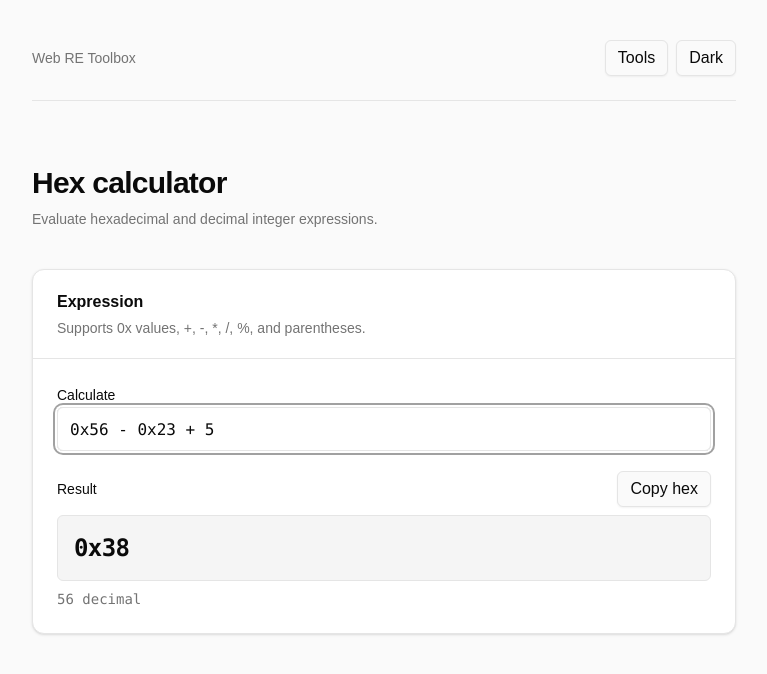
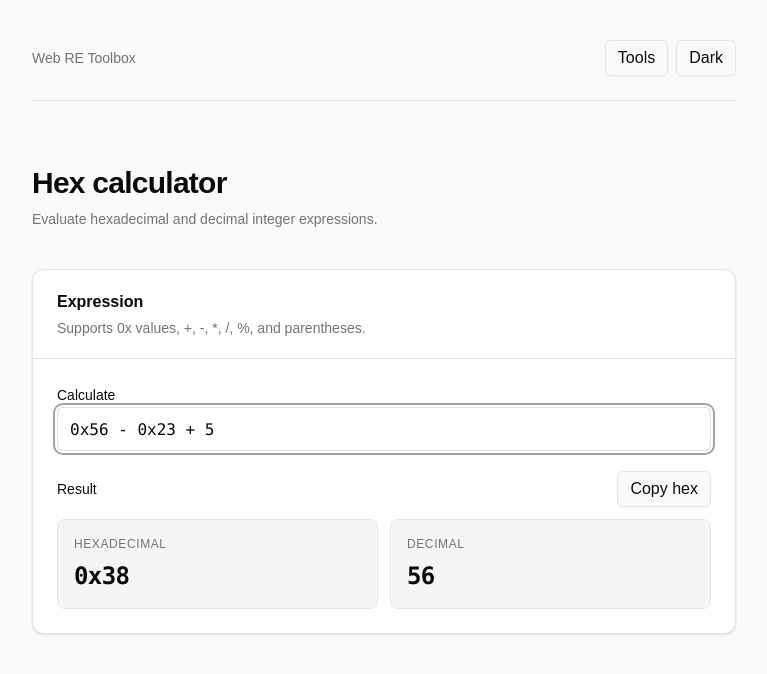
Before and after one commit to YonLiud/web-re-toolbox, a React (Vite) app: page /tools/hex-calculator in a window 1280 px wide. Shown: the top 674 px of the page, without its empty margins (256-1023 px from the left). Built offline with nearby package versions, Linux system fonts and the light colour scheme.

Commit message:
feat: split decimal and hex into seperate panels

```diff
--- a/src/tools/hex-calculator/index.tsx
+++ b/src/tools/hex-calculator/index.tsx
@@ -122,17 +122,30 @@ export function HexCalculator() {
             className="flex h-11 w-full rounded-md border border-input bg-transparent px-3 font-mono text-base shadow-xs outline-none placeholder:text-muted-foreground focus-visible:ring-2 focus-visible:ring-ring focus-visible:ring-offset-2"
           />
         </label>
-        <div className="space-y-2">
+        <div className="space-y-3">
           <div className="flex items-center justify-between gap-4">
             <span className="text-sm font-medium">Result</span>
             <button type="button" onClick={copyOutput} disabled={!output} className="inline-flex h-9 items-center justify-center rounded-md border border-input bg-background px-3 text-sm font-medium shadow-xs transition-colors hover:bg-accent hover:text-accent-foreground disabled:pointer-events-none disabled:opacity-50">
               {copied ? 'Copied' : 'Copy hex'}
             </button>
           </div>
-          <output className="block rounded-md border bg-muted p-4 font-mono text-2xl font-semibold tracking-tight">
-            {result.error ? <span className="text-red-600">{result.error}</span> : output || 'Enter an expression'}
-          </output>
-          {result.value !== undefined && <p className="font-mono text-sm text-muted-foreground">{result.value.toString(10)} decimal</p>}
+
+          {result.error ? (
+            <div className="rounded-lg border border-red-500/30 bg-red-500/10 px-4 py-3 text-sm text-red-600">{result.error}</div>
+          ) : (
+            <div className="grid gap-3 sm:grid-cols-2">
+              <output className="rounded-lg border bg-muted p-4">
+                <span className="block text-xs font-medium uppercase tracking-wider text-muted-foreground">Hexadecimal</span>
+                <span className="mt-2 block break-all font-mono text-2xl font-semibold tracking-tight">{output || '—'}</span>
+              </output>
+              <output className="rounded-lg border bg-muted p-4">
+                <span className="block text-xs font-medium uppercase tracking-wider text-muted-foreground">Decimal</span>
+                <span className="mt-2 block break-all font-mono text-2xl font-semibold tracking-tight">
+                  {result.value?.toString(10) ?? '—'}
+                </span>
+              </output>
+            </div>
+          )}
         </div>
       </div>
     </section>
```
